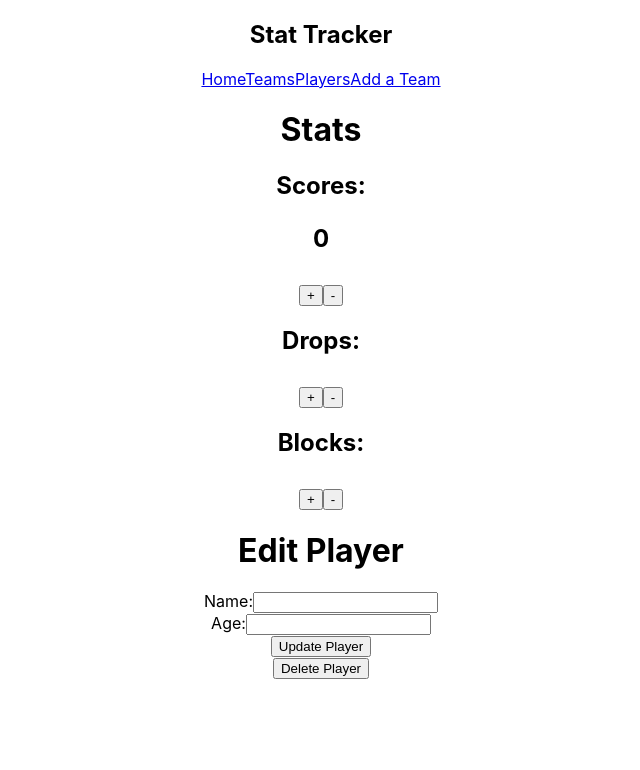
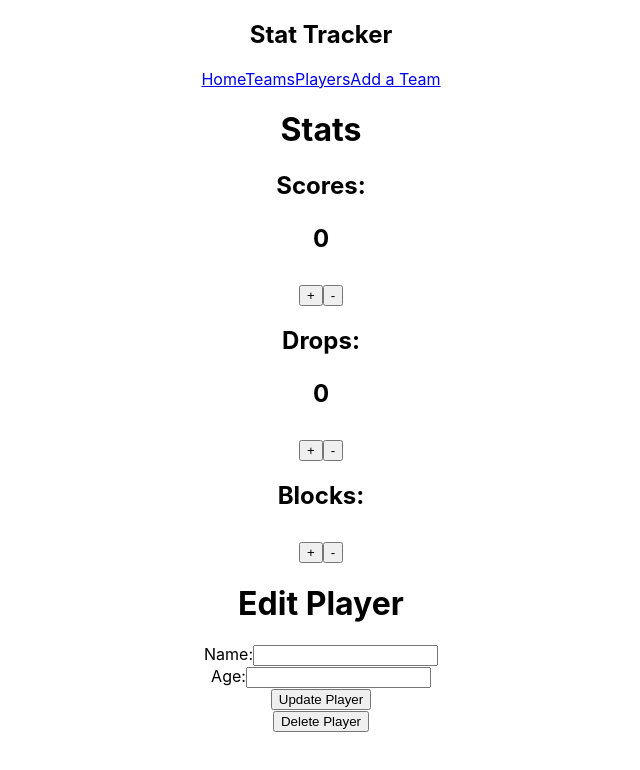
Before and after one commit to Jacksonmchugh/StatTracker, a React (Create React App) app in the folder client/: page /players/1 in a window 1280 px wide. Shown: the top 770 px of the page, without its empty margins (319-959 px from the left). Built offline with nearby package versions, Linux system fonts and the light colour scheme; no server answers; the HTML template or start-up script is replaced by a standard one.

Commit message:
drops stat button working

```diff
--- a/client/src/components/PlayerCard.jsx
+++ b/client/src/components/PlayerCard.jsx
@@ -61,6 +61,14 @@ const PlayerCard = (props)=>{
           if (totalScores) setTotalScores(totalScores - 1);
         }
 
+        const [totalDrops, setTotalDrops] = useState(0);
+        function incrementDrops() {
+              setTotalDrops(totalDrops + 1);
+            }
+            function decrementDrops() {
+              if (totalDrops) setTotalDrops(totalDrops - 1);
+            }
+
 
 
 
@@ -81,9 +89,9 @@ const PlayerCard = (props)=>{
                         <button className='decrement' onClick={decrementScores}>-</button>
                     </h2>
                     <h2>Drops:
-                        <p></p>
-                        <button>+</button>
-                        <button>-</button>
+                        <p>{totalDrops}</p>
+                        <button className='increment' onClick={incrementDrops}>+</button>
+                        <button className='decrement' onClick={decrementDrops}>-</button>
                     </h2>
                     <h2>Blocks:
                         <p></p>
```
